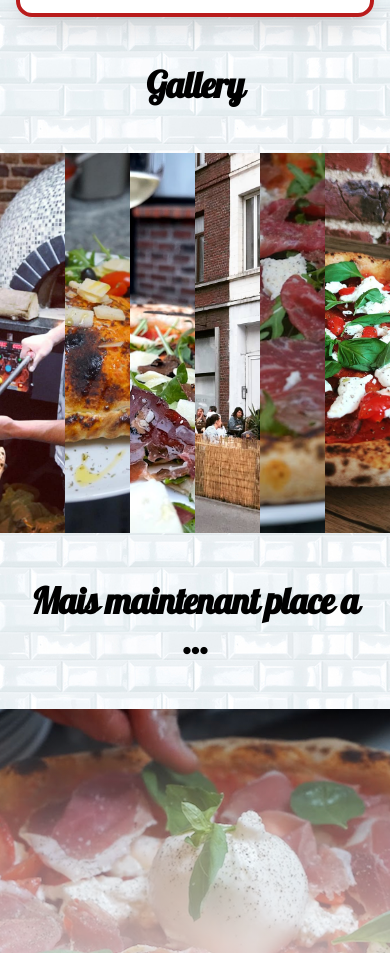
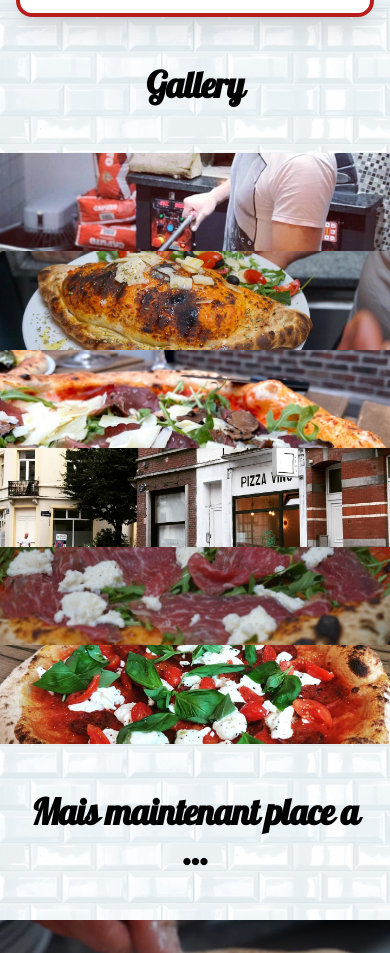
Before and after one commit to Gian1984/pizza-vino, a Vue app: page / in a window 390 px wide. Shown: the part 3681-4634 px from the top of the page. Built offline with nearby package versions, Linux system fonts and the light colour scheme; a web font is replaced by a local one.

Commit message:
modify carousel direction to column

```diff
--- a/src/App.vue
+++ b/src/App.vue
@@ -431,10 +431,24 @@ dd{
 
   .gallery-wrap {
     display: flex;
-    flex-direction: row;
+    flex-direction: column !important;
     width: 100%;
-    height: 45vh !important;
+    height: 70vh;
   }
+
+  .item {
+    flex: 1;
+    height: 100%;
+    background-position: center;
+    background-size: cover;
+    background-repeat: none;
+    transition: flex 0.8s ease;
+  }
+
+  .item:hover{
+    flex: 7;
+  }
+
 
   #rinunciare{
     font-size: x-large !important;
```
